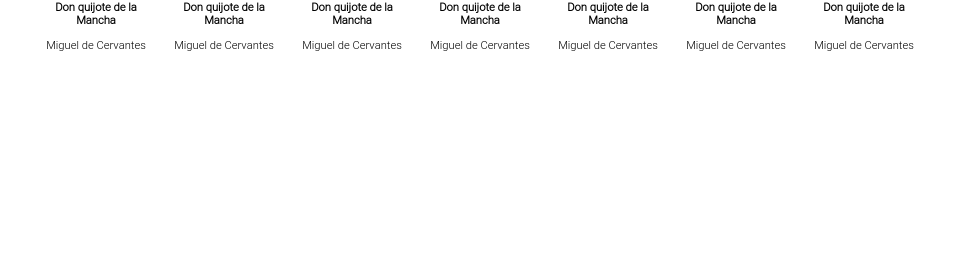
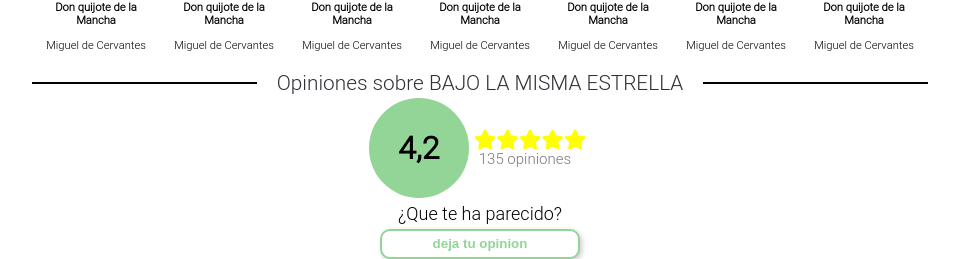
Before and after one commit to 0xMGuerra/TestTemplate, an Angular app: page / in a window 1280 px wide. Shown: the part 1423-1682 px from the top of the page, without its empty margins (160-1119 px from the left). Before the commit the page ends 1491 px from the top, so only its background shows below. Built offline with nearby package versions, Linux system fonts and the light colour scheme.

Commit message:
boton dejar opinion

```diff
--- a/src/app/book-details/book-details.component.css
+++ b/src/app/book-details/book-details.component.css
@@ -36,7 +36,7 @@
   padding-top: 2px;
 }
 
-#nOpiniones{
+.nOpiniones{
   margin: 0;
   color: #7B757E;
   font-size: 80%;
@@ -71,7 +71,7 @@
   font-size: 70%;
 }
 
-.añadir-a-la-cesta{
+.boton-generico{
   color: #93D497;
   background-color: white;
   font-weight: bold;
@@ -82,7 +82,7 @@
   transition: background-color 0.3s ease, color 0.3s ease;
 }
 
-.añadir-a-la-cesta:active {
+.boton-generico:active {
   transform: scale(0.9); /* Reduce el tamaño del botón al hacer clic */
 }
 
@@ -132,3 +132,46 @@
   flex: 1;
   font-weight: bold;
 }
+
+
+.opiniones{
+  display: flex;
+  align-items: center;
+  justify-content: center;
+  flex-direction: column;
+}
+
+.puntuacion-circulo{
+  width: 100px; /* Ajusta el tamaño del círculo según tus necesidades */
+  height: 100px;
+  border-radius: 50%; /* Hace que el borde sea redondeado, creando un círculo */
+  background-color: #93D497; /* Puedes cambiar el color de fondo según tus preferencias */
+  text-align: center; /* Centra el contenido del párrafo dentro del círculo */
+  line-height: 100px;
+  font-size: 200%;
+  font-weight: bold;
+  margin: 0;
+}
+
+#boton-opinion{
+  width: 200px;
+  height: 30px;
+}
+.puntuacion-con-estrellas{
+  display: flex;
+  flex-direction: row;
+}
+
+.estrellas-con-opiniones-column{
+  margin-bottom: auto;
+  margin-top: auto;
+  padding: 5px;
+}
+
+.nOpiniones{
+
+}
+
+#rating-opiniones{
+  font-size: 20px;
+}
--- a/src/app/book-details/book-details.component.html
+++ b/src/app/book-details/book-details.component.html
@@ -11,7 +11,7 @@
         <i class="fa-solid fa-star"></i>
         <i class="fa-solid fa-star"></i>
         <i class="fa-solid fa-star"></i>
-        <p id="nOpiniones">135 opiniones</p>
+        <p class="nOpiniones">135 opiniones</p>
       </div>
       <p class="title-sinopsis">Sinopsis bajo la misma estrella</p>
       <p >{{ sinopsisThogle }}</p>
@@ -23,7 +23,7 @@
         <p class="precio">16,99€</p>
         <p class="envio">Envio gratis a partir de 999,99€</p>
       </div>
-      <button class="añadir-a-la-cesta">Añadir a la cesta</button>
+      <button class="boton-generico">Añadir a la cesta</button>
       <div class="envio-datos">
         <i class="fa-solid fa-truck"></i>
         <p class="fecha-deliver">Recibelo el lunes 2 de febrero de 2026</p>
@@ -90,4 +90,27 @@
 
   <app-author-details></app-author-details>
 
+  <div class="container">
+    <div class="line"></div>
+    <div class="centered-word">Opiniones sobre BAJO LA MISMA ESTRELLA</div>
+    <div class="line"></div>
+  </div>
+
+  <div class="opiniones">
+    <div class="puntuacion-con-estrellas">
+      <p class="puntuacion-circulo">4,2</p>
+      <div class="estrellas-con-opiniones-column">
+        <div id="rating-opiniones" class="rating">
+          <i class="fa-solid fa-star"></i>
+          <i class="fa-solid fa-star"></i>
+          <i class="fa-solid fa-star"></i>
+          <i class="fa-solid fa-star"></i>
+          <i class="fa-solid fa-star"></i>
+        </div>
+        <p class="nOpiniones" style="font-size: 15px">135 opiniones</p>
+      </div>
+    </div>
+    <p style="font-size: 18px; margin: 5px">¿Que te ha parecido?</p>
+    <button id="boton-opinion" class="boton-generico"> deja tu opinion</button>
+  </div>
 </body>
```
